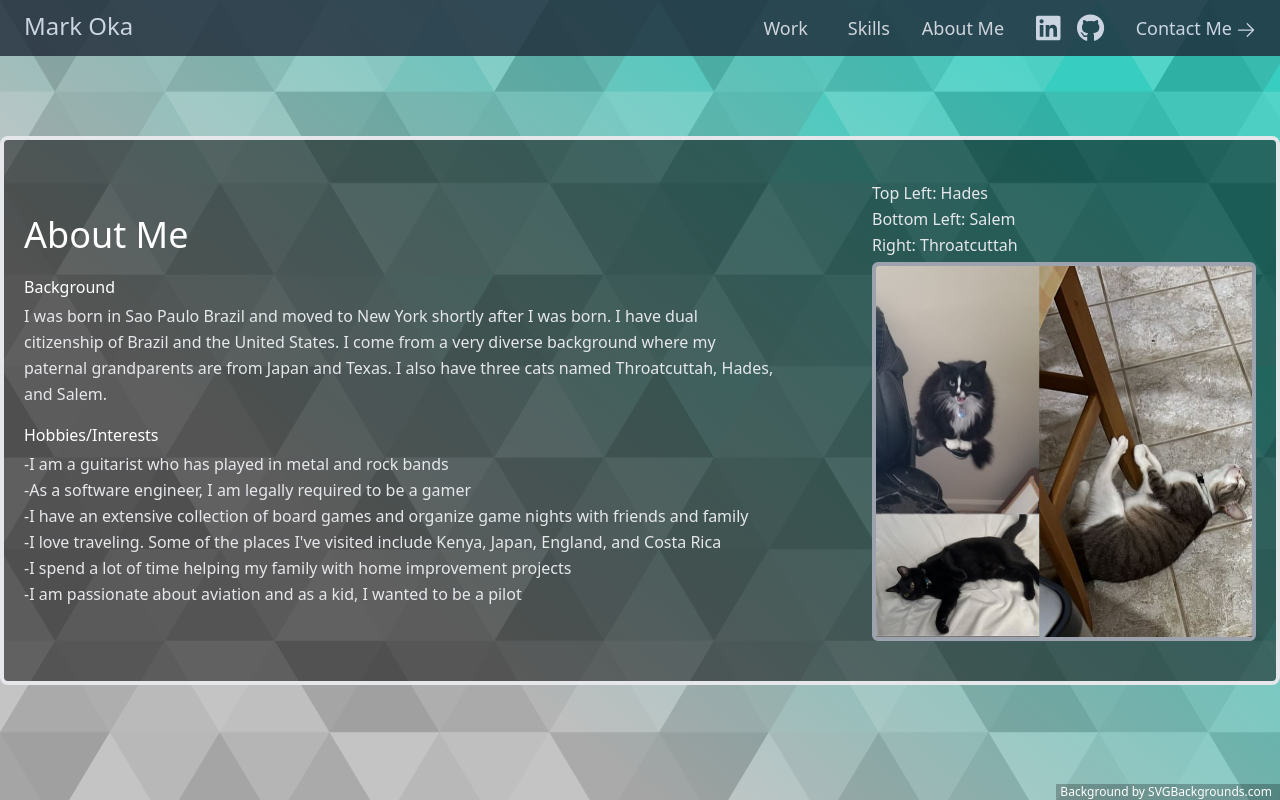
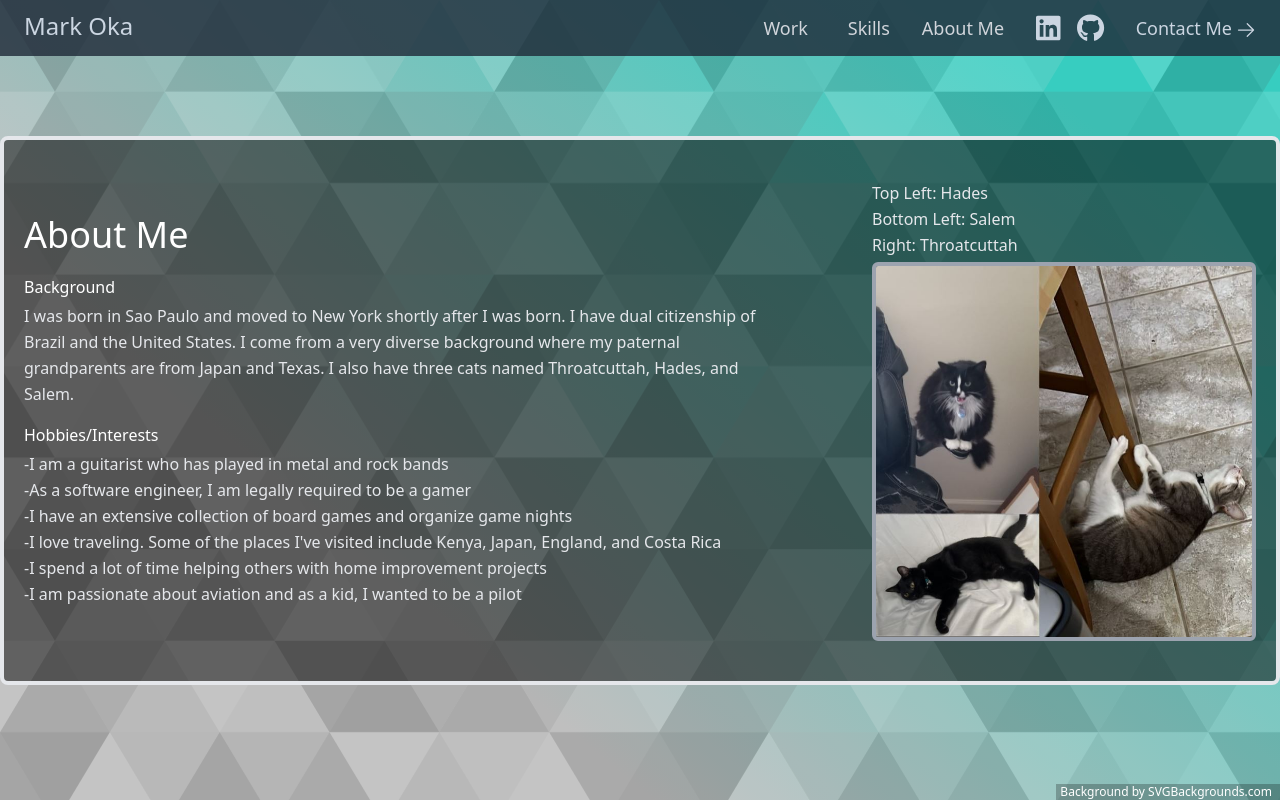
Before and after one commit to markoka101/portfolio, a React (Create React App) app: page /about-me in a window 1280 px wide. Built offline with nearby package versions, Linux system fonts and the light colour scheme.

Commit message:
wording changes

```diff
--- a/src/components/Person.js
+++ b/src/components/Person.js
@@ -12,12 +12,12 @@ export default function Person() {
                         Background
                     </h2>
                     <p className="mb-4 leading-relaxed text-gray-200 text-left">
-                        I was born in Sao Paulo Brazil and moved to New York
-                        shortly after I was born. I have dual citizenship of
-                        Brazil and the United States. I come from a very diverse
-                        background where my paternal grandparents are from Japan
-                        and Texas. I also have three cats named Throatcuttah,
-                        Hades, and Salem.
+                        I was born in Sao Paulo and moved to New York shortly
+                        after I was born. I have dual citizenship of Brazil and
+                        the United States. I come from a very diverse background
+                        where my paternal grandparents are from Japan and Texas.
+                        I also have three cats named Throatcuttah, Hades, and
+                        Salem.
                     </p>
                     <h3 className="sm:text-2x1 mb-1 font-medium text-white">
                         Hobbies/Interests
@@ -28,10 +28,10 @@ export default function Person() {
                         -As a software engineer, I am legally required to be a
                         gamer <br />
                         -I have an extensive collection of board games and
-                        organize game nights with friends and family <br />
+                        organize game nights <br />
                         -I love traveling. Some of the places I've visited
                         include Kenya, Japan, England, and Costa Rica <br />
-                        -I spend a lot of time helping my family with home
+                        -I spend a lot of time helping others with home
                         improvement projects <br />
                         -I am passionate about aviation and as a kid, I wanted
                         to be a pilot
```
